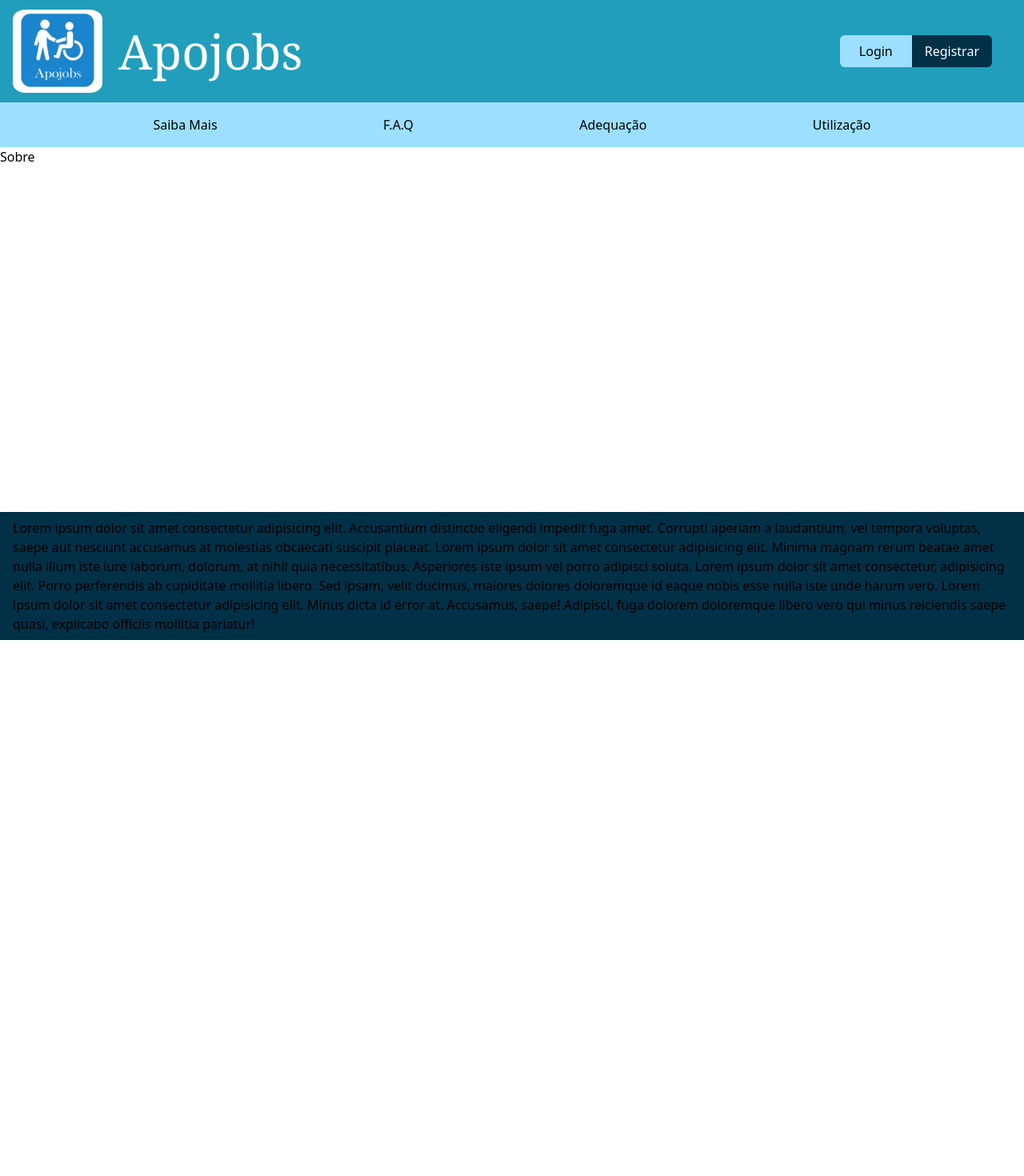
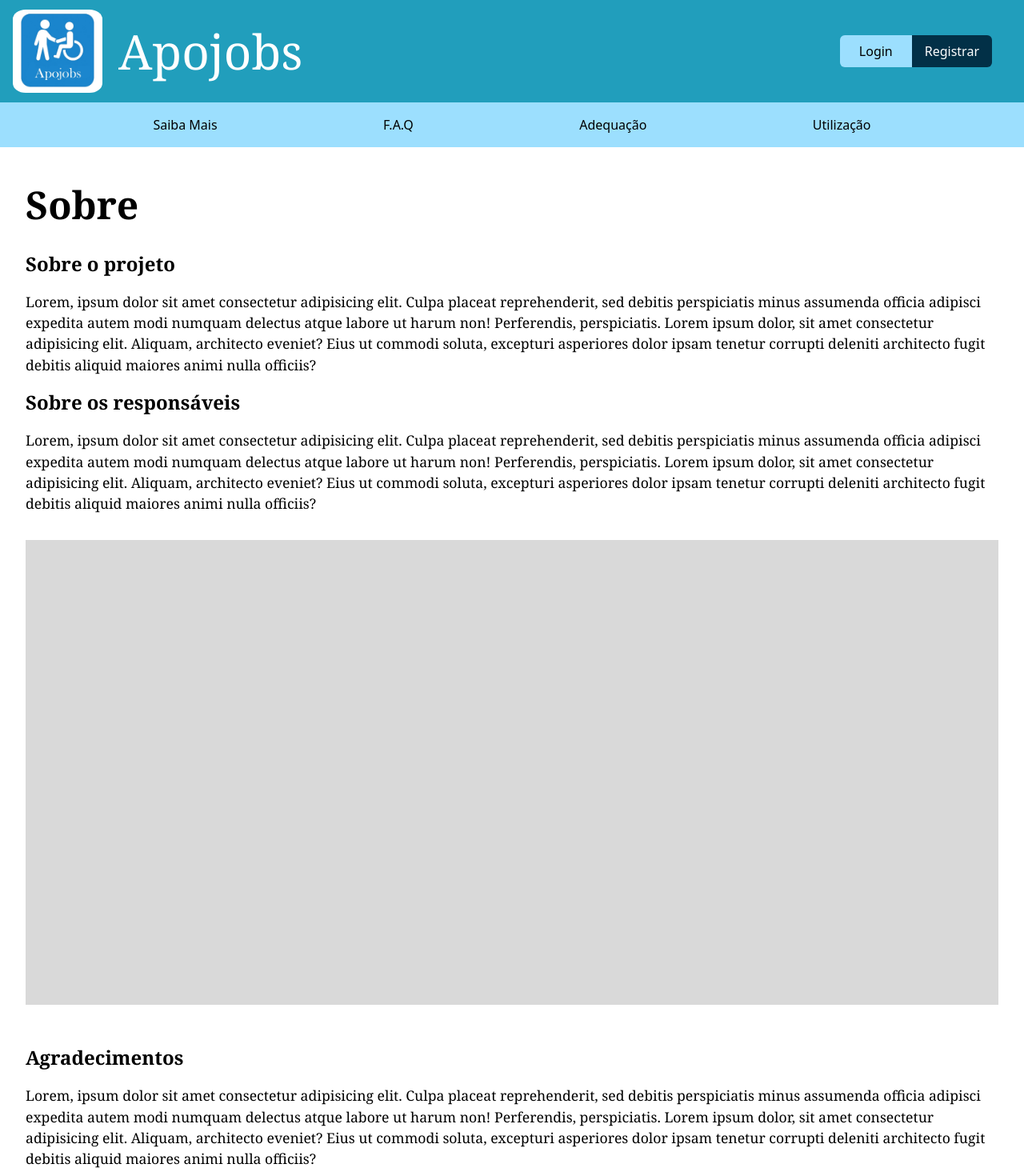
Before and after one commit to t4Facef/tic-2025-front, a React (Create React App) app: page /saiba_mais in a window 1280 px wide. Shown: the top 1470 px of the page at 80% size. Before the commit the page ends 800 px from the top, so only its background shows below. Built offline with nearby package versions, Linux system fonts and the light colour scheme.

Commit message:
Criação estrutura página Sobre

```diff
--- a/src/pages/home.tsx
+++ b/src/pages/home.tsx
@@ -9,8 +9,8 @@ export default function Home(){
         <div>
             <section className="relative w-full h-[500px] bg-cover bg-center" style={{ backgroundImage: "url('/img/homepage/home-page-img1.jpg')" }}>
                 <div className="absolute inset-0 bg-white bg-opacity-50"></div>
-                <div className="relative z-10 flex items-center justify-center h-full px-2 sm:px-4 md:px-8">
-                    <div className="bg-blue1 bg-opacity-90 rounded-xl shadow-lg p-6 sm:p-8 md:p-10 max-w-7xl flex flex-1">
+                <div className="relative z-10 flex items-center justify-center h-full px-2 sm:px-4 md:px-8 ">
+                    <div className="bg-blue1 bg-opacity-90 rounded-xl shadow-lg p-6 sm:p-8 md:p-10 max-w-7xl flex flex-1 max-h-full">
                         <div className="flex-[8] font-georgia">
                             <h1 className="text-3xl sm:text-4xl font-bold mb-4 text-gray-900">
                                 Conheça Apojobs!
--- a/src/pages/sobre.tsx
+++ b/src/pages/sobre.tsx
@@ -1,7 +1,24 @@
+import TextSection from "../components/content/text_section";
+
 export default function Sobre(){
     return(
-        <div>
-            Sobre
+        <div className="p-8 flex flex-col font-georgia">
+            <h1 className="text-5xl font-bold py-4">Sobre</h1>
+            <TextSection title="Sobre o projeto" id="1">
+                Lorem, ipsum dolor sit amet consectetur adipisicing elit. Culpa placeat reprehenderit, sed debitis perspiciatis minus assumenda officia adipisci expedita autem modi numquam delectus atque labore ut harum non! Perferendis, perspiciatis.
+                Lorem ipsum dolor, sit amet consectetur adipisicing elit. Aliquam, architecto eveniet? Eius ut commodi soluta, excepturi asperiores dolor ipsam tenetur corrupti deleniti architecto fugit debitis aliquid maiores animi nulla officiis?
+            </TextSection>
+            <TextSection title="Sobre os responsáveis" id="2">
+                Lorem, ipsum dolor sit amet consectetur adipisicing elit. Culpa placeat reprehenderit, sed debitis perspiciatis minus assumenda officia adipisci expedita autem modi numquam delectus atque labore ut harum non! Perferendis, perspiciatis.
+                Lorem ipsum dolor, sit amet consectetur adipisicing elit. Aliquam, architecto eveniet? Eius ut commodi soluta, excepturi asperiores dolor ipsam tenetur corrupti deleniti architecto fugit debitis aliquid maiores animi nulla officiis?
+            </TextSection>
+            <div className="flex justify-center">
+                <img src="./img/tester.png" alt="" className="w-max py-8 " />
+            </div>
+            <TextSection title="Agradecimentos" id="1">
+                Lorem, ipsum dolor sit amet consectetur adipisicing elit. Culpa placeat reprehenderit, sed debitis perspiciatis minus assumenda officia adipisci expedita autem modi numquam delectus atque labore ut harum non! Perferendis, perspiciatis.
+                Lorem ipsum dolor, sit amet consectetur adipisicing elit. Aliquam, architecto eveniet? Eius ut commodi soluta, excepturi asperiores dolor ipsam tenetur corrupti deleniti architecto fugit debitis aliquid maiores animi nulla officiis?
+            </TextSection>
         </div>
     )
 }
```
Also changed, not shown: public/img/tester.png (added).
